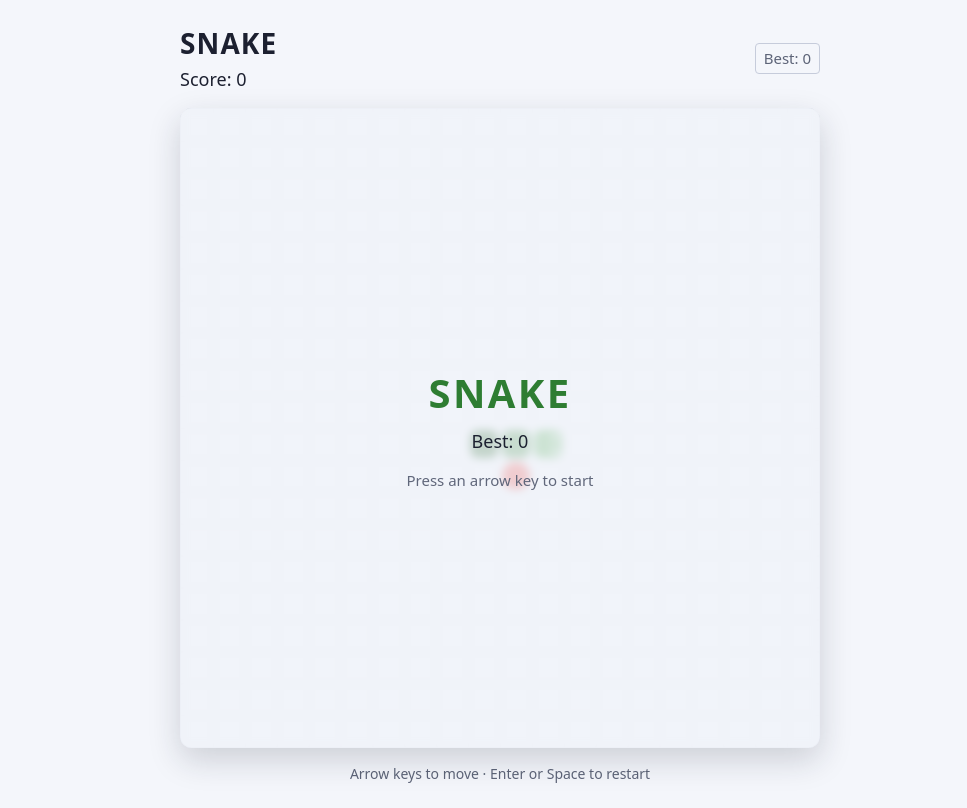
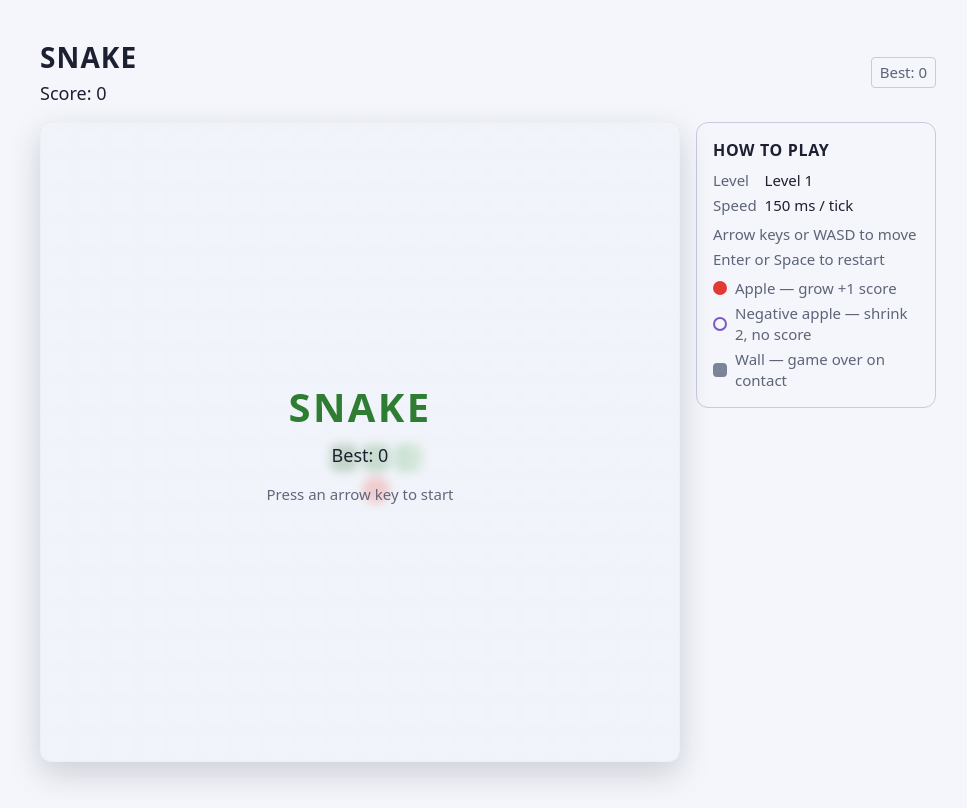
Before and after one commit to isaacsuazo-cit/snake-sdd, a website with bundled scripts: page index.html in a window 1280 px wide. Shown: the whole page, without its empty margins (140-1107 px from the left). Built offline with nearby package versions, Linux system fonts and the light colour scheme.

Commit message:
feat(ui): ramp tick speed and add side panel
The tick interval was a fixed constant, so level-ups changed
state.tickMs without ever re-arming setInterval. armTimer() now
clears and re-arms on every tickMs change (start, restart, and
each level-up), and the render loop's interpolation denominator
switches from the old constant to state.tickMs so the canvas
never drifts against the new speed.

The board also had no way to show level/speed or explain the
rules introduced by the last few slices. Added a side panel
(index.html aside#panel) with live level/speed stats, an
instructions list, and a color-token legend for walls and the
negative apple; styles.css switches .game to a named-area grid
that stacks the panel below the board under 720px and places it
beside the board above that width. The terminal overlay's score
line now includes the level reached.

README documents the new controls, rules, module responsibilities,
delivery history and MC19-MC20 manual checks for the panel/layout.

```diff
--- a/index.html
+++ b/index.html
@@ -22,7 +22,24 @@
         <p id="overlay-hint" class="overlay__hint"></p>
       </div>
     </div>
-    <p class="game__help">Arrow keys to move · Enter or Space to restart</p>
+    <aside id="panel" class="panel" aria-labelledby="panel-title">
+      <h2 id="panel-title">How to play</h2>
+      <dl class="panel__stats" aria-live="polite" aria-atomic="true">
+        <dt>Level</dt>
+        <dd id="level">Level 1</dd>
+        <dt>Speed</dt>
+        <dd id="speed">150 ms / tick</dd>
+      </dl>
+      <ul class="panel__list">
+        <li>Arrow keys or WASD to move</li>
+        <li>Enter or Space to restart</li>
+      </ul>
+      <ul class="panel__legend">
+        <li><span class="swatch swatch--food" aria-hidden="true"></span>Apple — grow +1 score</li>
+        <li><span class="swatch swatch--food-negative" aria-hidden="true"></span>Negative apple — shrink 2, no score</li>
+        <li><span class="swatch swatch--wall" aria-hidden="true"></span>Wall — game over on contact</li>
+      </ul>
+    </aside>
   </main>
 
   <!-- Module scripts are blocked on file:// (CORS). Serve over HTTP, e.g. python3 -m http.server 8000, then open http://localhost:8000 -->
--- a/src/main.js
+++ b/src/main.js
@@ -7,13 +7,14 @@ import { attachInput } from './input.js';
 import { createOverlay } from './overlay.js';
 import { createHighScore } from './highScore.js';
 
-const TICK_MS = 150;
 const PHASE = { IDLE: 'idle', PLAYING: 'playing' };
 
 const canvas = document.getElementById('board');
 const hud = document.getElementById('hud');
 const bestLabel = document.getElementById('best');
 const boardWrap = document.getElementById('board-wrap');
+const levelLabel = document.getElementById('level');
+const speedLabel = document.getElementById('speed');
 const render = createRenderer(canvas, { hud, cellSize: 32 });
 const overlay = createOverlay(document.getElementById('overlay'));
 const highScore = createHighScore(readLocalStorage());
@@ -49,6 +50,12 @@ function popHud() {
   hud.classList.add('is-popping');
 }
 
+// Reads state only; the panel never computes level/speed itself.
+function showPanel() {
+  levelLabel.textContent = `Level ${state.level}`;
+  speedLabel.textContent = `${state.tickMs} ms / tick`;
+}
+
 function finish() {
   clearInterval(timer);
   const isGameOver = state.status === STATUS.GAME_OVER;
@@ -60,9 +67,15 @@ function finish() {
   overlay.show({
     kind: isGameOver ? 'game-over' : 'won',
     title: isGameOver ? (isNew ? 'New record!' : 'Game over') : 'You won!',
-    score: `Score: ${state.score} · Best: ${best}`,
+    score: `Score: ${state.score} · Level ${state.level} · Best: ${best}`,
     hint: 'Press Enter or Space to restart',
   });
+}
+
+// Re-arms on every call so a `tickMs` change (level-up) never drifts the running interval.
+function armTimer() {
+  clearInterval(timer);
+  timer = setInterval(tick, state.tickMs);
 }
 
 function tick() {
@@ -72,17 +85,22 @@ function tick() {
   if (state.score > previous.score) {
     popHud();
   }
+  if (state.tickMs !== previous.tickMs) {
+    armTimer();
+  }
+  if (state.level !== previous.level) {
+    showPanel();
+  }
   if (state.status !== STATUS.PLAYING) {
     finish();
   }
 }
 
 function startSimulation() {
-  clearInterval(timer);
   phase = PHASE.PLAYING;
   overlay.hide();
   lastTickAt = performance.now();
-  timer = setInterval(tick, TICK_MS);
+  armTimer();
 }
 
 function beginRun(direction) {
@@ -94,6 +112,7 @@ function restart() {
   state = createInitialState({ random: Math.random });
   previous = null;
   bestLabel.classList.remove('is-new-record');
+  showPanel();
   startSimulation();
 }
 
@@ -101,7 +120,7 @@ function frame(now) {
   const simulating = isSimulating();
   render(state, {
     previous: simulating ? previous : null,
-    progress: simulating ? Math.min(1, (now - lastTickAt) / TICK_MS) : 1,
+    progress: simulating ? Math.min(1, (now - lastTickAt) / state.tickMs) : 1,
     time: now,
   });
   requestAnimationFrame(frame);
@@ -111,6 +130,7 @@ function boot() {
   state = createInitialState({ random: Math.random });
   render(state);
   showBest(highScore.get(), false);
+  showPanel();
   overlay.show({
     kind: 'start',
     title: 'Snake',
--- a/src/styles.css
+++ b/src/styles.css
@@ -88,13 +88,28 @@ body {
 
 .game {
   width: min(100%, 640px);
-  display: flex;
-  flex-direction: column;
-  align-items: stretch;
+  display: grid;
+  grid-template-columns: 1fr;
+  grid-template-areas:
+    'header'
+    'board'
+    'panel';
   gap: var(--space-md);
 }
 
+@media (min-width: 720px) {
+  .game {
+    width: min(100%, 920px);
+    align-items: start;
+    grid-template-columns: minmax(0, 640px) 240px;
+    grid-template-areas:
+      'header header'
+      'board panel';
+  }
+}
+
 .game__header {
+  grid-area: header;
   display: grid;
   grid-template-columns: 1fr auto;
   grid-template-areas:
@@ -137,20 +152,94 @@ body {
     box-shadow var(--duration-fade) ease;
 }
 
-.game__help {
-  margin: 0;
-  color: var(--color-page-fg-muted);
-  font-size: 0.875rem;
-  text-align: center;
-}
-
 /* Board */
 
 .board-wrap {
+  grid-area: board;
   position: relative;
   width: 100%;
   border-radius: var(--radius-md);
   box-shadow: var(--shadow-board);
+}
+
+/* Side panel */
+
+.panel {
+  grid-area: panel;
+  display: flex;
+  flex-direction: column;
+  gap: var(--space-sm);
+  margin: 0;
+  padding: var(--space-md);
+  border: 1px solid var(--color-board-border);
+  border-radius: var(--radius-md);
+  color: var(--color-page-fg-muted);
+  font-size: 0.9375rem;
+}
+
+#panel-title {
+  margin: 0;
+  color: var(--color-page-fg);
+  font-size: 1rem;
+  font-weight: 700;
+  letter-spacing: 0.04em;
+  text-transform: uppercase;
+}
+
+.panel__stats {
+  margin: 0;
+  display: grid;
+  grid-template-columns: auto 1fr;
+  gap: var(--space-xs) var(--space-sm);
+}
+
+.panel__stats dt {
+  color: var(--color-page-fg-muted);
+}
+
+.panel__stats dd {
+  margin: 0;
+  color: var(--color-page-fg);
+  font-variant-numeric: tabular-nums;
+}
+
+.panel__list,
+.panel__legend {
+  margin: 0;
+  padding: 0;
+  list-style: none;
+  display: flex;
+  flex-direction: column;
+  gap: var(--space-xs);
+}
+
+.panel__legend li {
+  display: flex;
+  align-items: center;
+  gap: var(--space-sm);
+}
+
+.swatch {
+  flex: none;
+  display: inline-block;
+  width: 0.875rem;
+  height: 0.875rem;
+}
+
+.swatch--food {
+  border-radius: 50%;
+  background: var(--color-food);
+}
+
+.swatch--food-negative {
+  border-radius: 50%;
+  border: 2px solid var(--color-food-negative);
+  background: transparent;
+}
+
+.swatch--wall {
+  border-radius: var(--radius-sm);
+  background: var(--color-wall);
 }
 
 #board {
```
Also changed, not shown: README.md.
